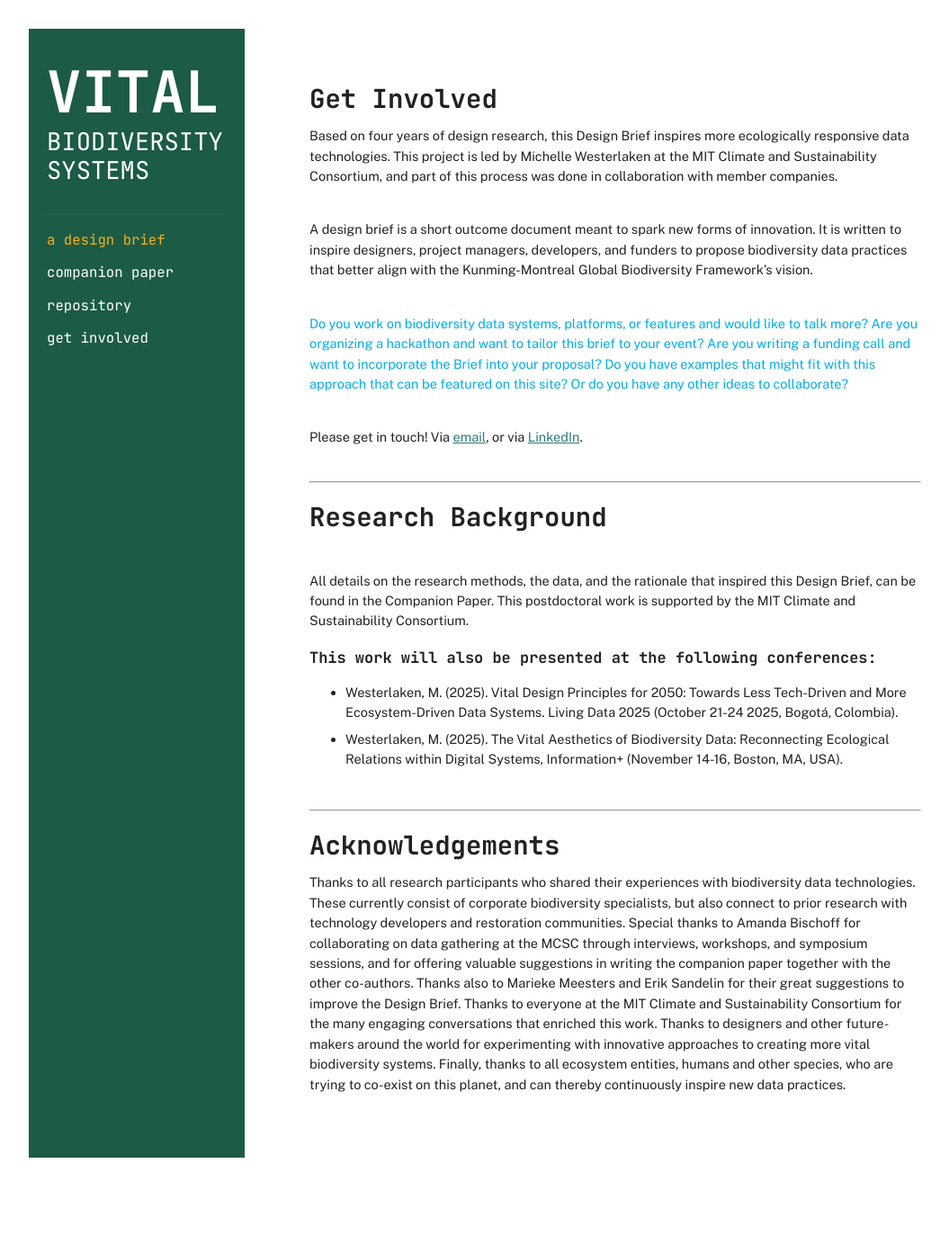
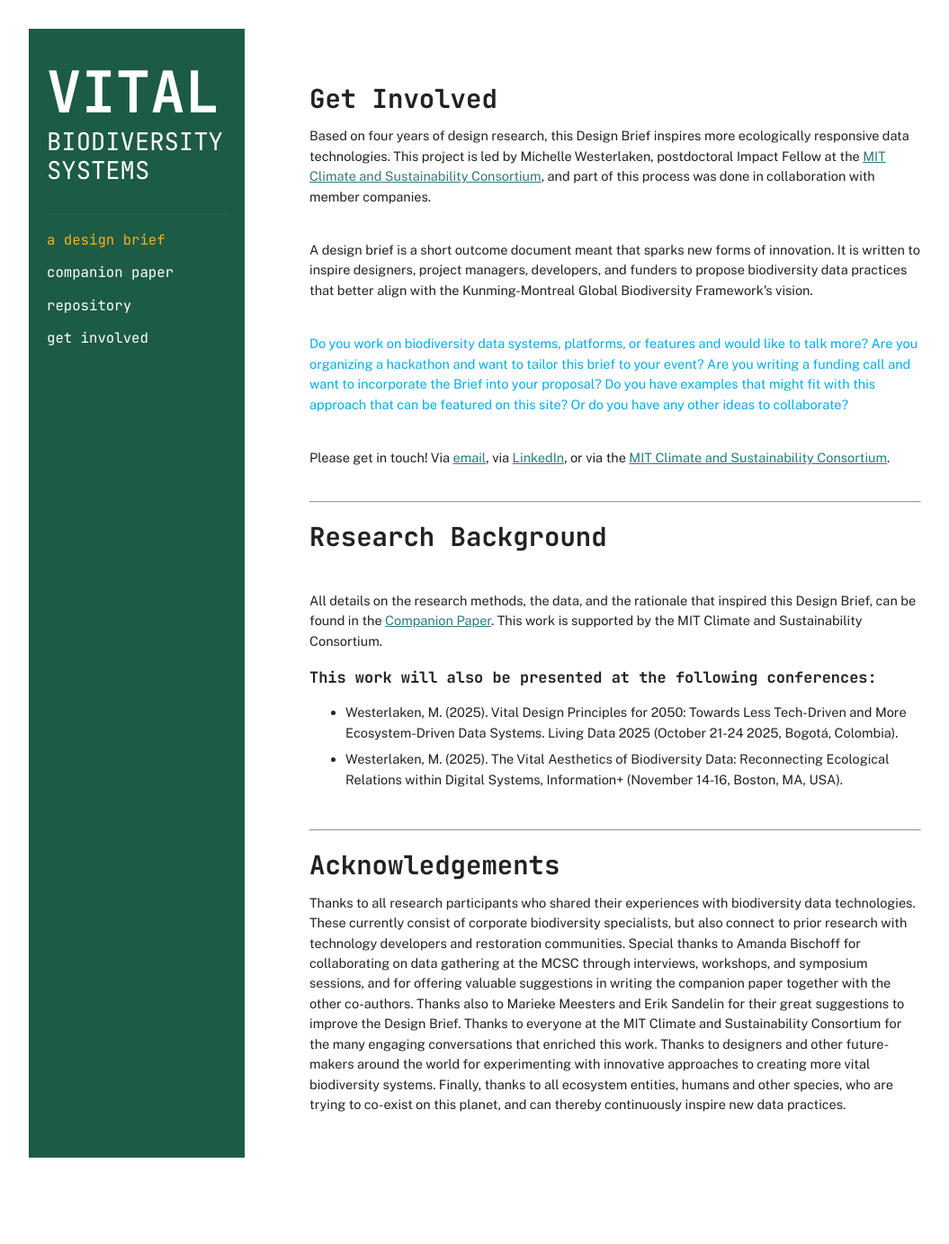
Before and after one commit to vitalbiodiversity/vitalbiodiversity.github.io, a Jekyll site: the page built from get-involved.md, in a window 1280 px wide. Shown: the whole page at 90% size, without its empty margins (58-1113 px from the left). Built offline with Jekyll 4.4.1, drawn with Linux system fonts in a browser that asks for light colours.

Commit message:
Update get-involved.md

```diff
--- a/get-involved.md
+++ b/get-involved.md
@@ -5,11 +5,11 @@
 
 # Get Involved
 
-Based on four years of design research, this Design Brief inspires more ecologically responsive data technologies. This project is led by Michelle Westerlaken at the MIT Climate and Sustainability Consortium, and part of this process was done in collaboration with member companies.
+Based on four years of design research, this Design Brief inspires more ecologically responsive data technologies. This project is led by Michelle Westerlaken, postdoctoral Impact Fellow at the <a href="https://impactclimate.mit.edu/">MIT Climate and Sustainability Consortium</a>, and part of this process was done in collaboration with member companies.
 
 <br>
 
-A design brief is a short outcome document meant to spark new forms of innovation. It is written to inspire designers, project managers, developers, and funders to propose biodiversity data practices that better align with the Kunming-Montreal Global Biodiversity Framework’s vision.
+A design brief is a short outcome document meant that sparks new forms of innovation. It is written to inspire designers, project managers, developers, and funders to propose biodiversity data practices that better align with the Kunming-Montreal Global Biodiversity Framework’s vision.
 
 <br>
 
@@ -17,7 +17,7 @@
 
 <br>
 
-Please get in touch! Via <a href="mailto:mwester@mit.edu">email</a>, or via <a href="https://www.linkedin.com/in/michellewesterlaken/">LinkedIn</a>.
+Please get in touch! Via <a href="mailto:mwester@mit.edu">email</a>, via <a href="https://www.linkedin.com/in/michellewesterlaken/">LinkedIn</a>, or via the <a href="https://impactclimate.mit.edu/get-involved/">MIT Climate and Sustainability Consortium</a>.
 
 
 <br>
```
Also changed, not shown: other parts of get-involved.md (+1 -1 lines).
